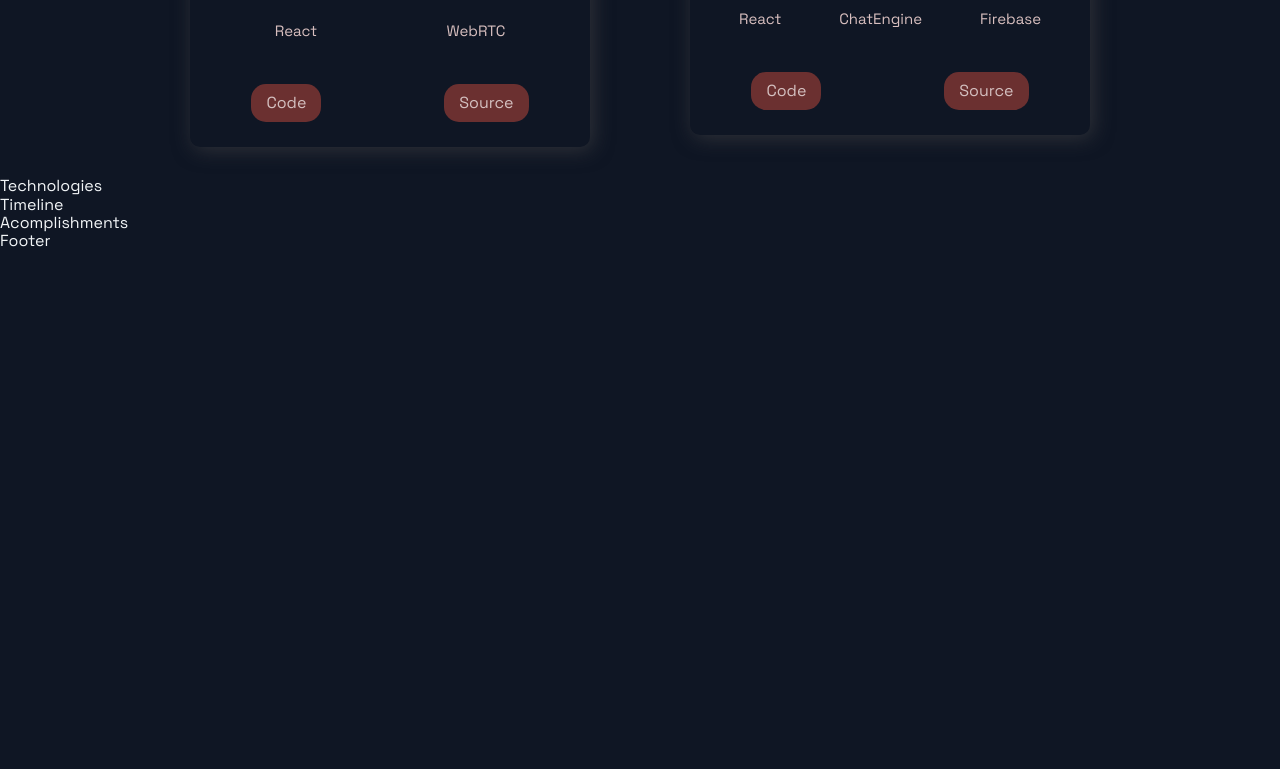
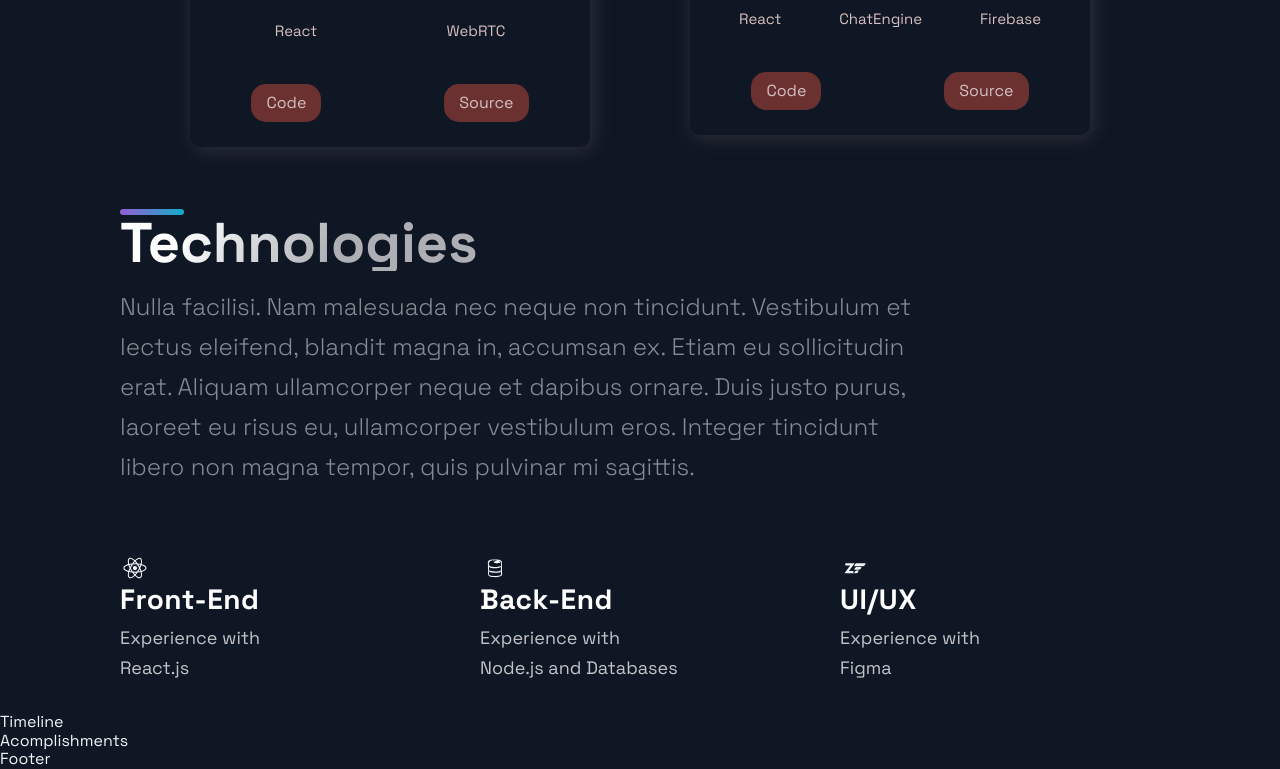
Before and after one commit to Cetins/portolio-nextjs, a Next.js app: page / in a window 1280 px wide. Shown: the part 2009-2778 px from the top of the page. Before the commit the page ends 2260 px from the top, so only its background shows below. Built offline with nearby package versions, Linux system fonts and the light colour scheme.

Commit message:
tech page basic layout added

```diff
--- a/src/components/Technologies/Technologies.js
+++ b/src/components/Technologies/Technologies.js
@@ -4,9 +4,45 @@ import { Section, SectionDivider, SectionText, SectionTitle } from '../../styles
 import { List, ListContainer, ListItem, ListParagraph, ListTitle } from './TechnologiesStyles';
 
 const Technologies = () =>  (
-  <div>
-    Technologies
-  </div>
+  <Section id='tech'>
+    <SectionDivider />
+    <SectionTitle>Technologies</SectionTitle>
+    <SectionText>
+      Nulla facilisi. Nam malesuada nec neque non tincidunt. Vestibulum et lectus eleifend, blandit magna in, accumsan ex. Etiam eu sollicitudin erat. Aliquam ullamcorper neque et dapibus ornare. Duis justo purus, laoreet eu risus eu, ullamcorper vestibulum eros. Integer tincidunt libero non magna tempor, quis pulvinar mi sagittis.
+    </SectionText>
+    <List>
+      <ListItem>
+        <DiReact size='3rem'/>
+        <ListContainer>
+          <ListTitle>Front-End</ListTitle>
+          <ListParagraph>
+            Experience with <br />
+            React.js
+          </ListParagraph>
+        </ListContainer>
+      </ListItem>
+      <ListItem>
+        <DiFirebase size='3rem'/>
+        <ListContainer>
+          <ListTitle>Back-End</ListTitle>
+          <ListParagraph>
+            Experience with <br />
+            Node.js and Databases
+          </ListParagraph>
+        </ListContainer>
+      </ListItem>
+      <ListItem>
+        <DiZend size='3rem'/>
+        <ListContainer>
+          <ListTitle>UI/UX</ListTitle>
+          <ListParagraph>
+            Experience with <br />
+            Figma
+          </ListParagraph>
+        </ListContainer>
+      </ListItem>
+    </List>
+  </Section>
 );
 
 export default Technologies;
```
